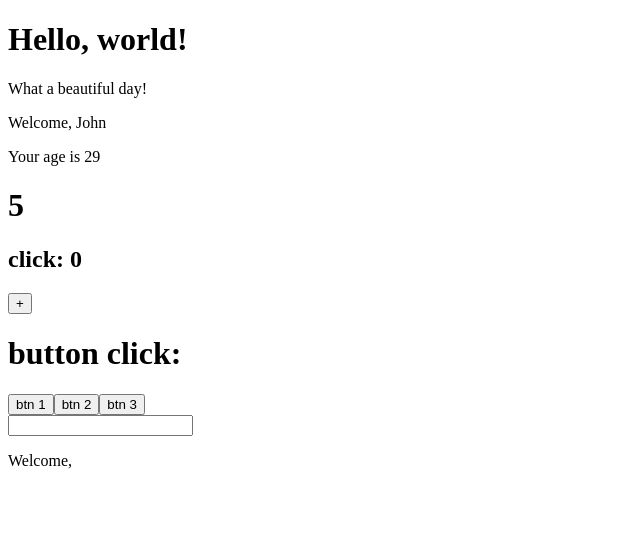
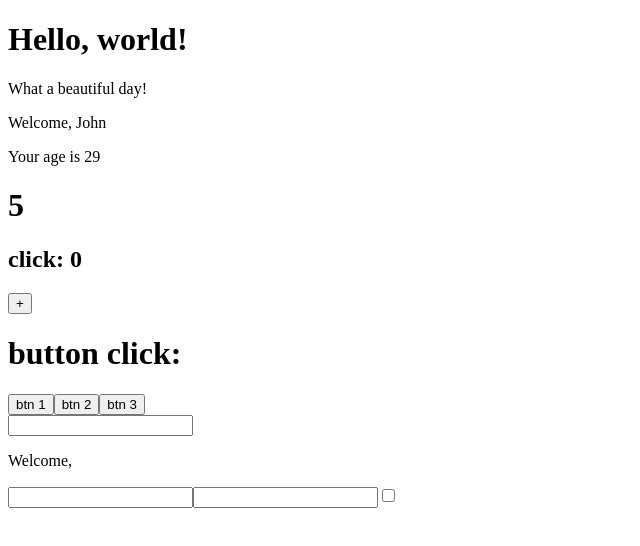
Before and after one commit to Parry93/react-exercises, a React (Create React App) app: page / in a window 1280 px wide. Shown: the top 546 px of the page, without its empty margins (0-640 px from the left). Built offline with nearby package versions, Linux system fonts and the light colour scheme.

Commit message:
forms-02

```diff
--- a/src/App.js
+++ b/src/App.js
@@ -5,6 +5,7 @@ import Counter from "./Counter";
 import Hello from "./Hello";
 import InteractiveWelcome from "./InteractiveWelcome";
 import Welcome from "./Welcome";
+import Login from "./Login"
 
 Welcome.defaultProps = {
   name: "John",
@@ -19,6 +20,7 @@ class App extends React.Component {
         <ClickCounter />
         <ClickTracker />
         <InteractiveWelcome/>
+        <Login />
       </div>
     );
   }
--- /dev/null
+++ b/src/Login.js
@@ -0,0 +1,23 @@
+import React from "react";
+class Login extends React.Component{
+    state = {username :"", password: "", chechbox: "", };
+
+
+    handleInputChange = (event) =>{
+        const name = event.target.name;
+        const value = event.target.value;
+        const checked = event.target.checked;
+        const type = event.target.type;
+
+        this.setState({ [name]: type === 'checkbox' ? checked : value });
+    };
+
+render(){
+    return<>
+    <input type="text" name="username" value={this.state.username} onChange={this.handleInputChange}/>
+    <input type="password" name="password" value={this.state.password} onChange={this.handleInputChange}/>
+    <input type="checkbox" name="checkbox" value={this.state.checked} onChange={this.handleInputChange}/>
+    </>
+}
+}
+export default Login;
```
